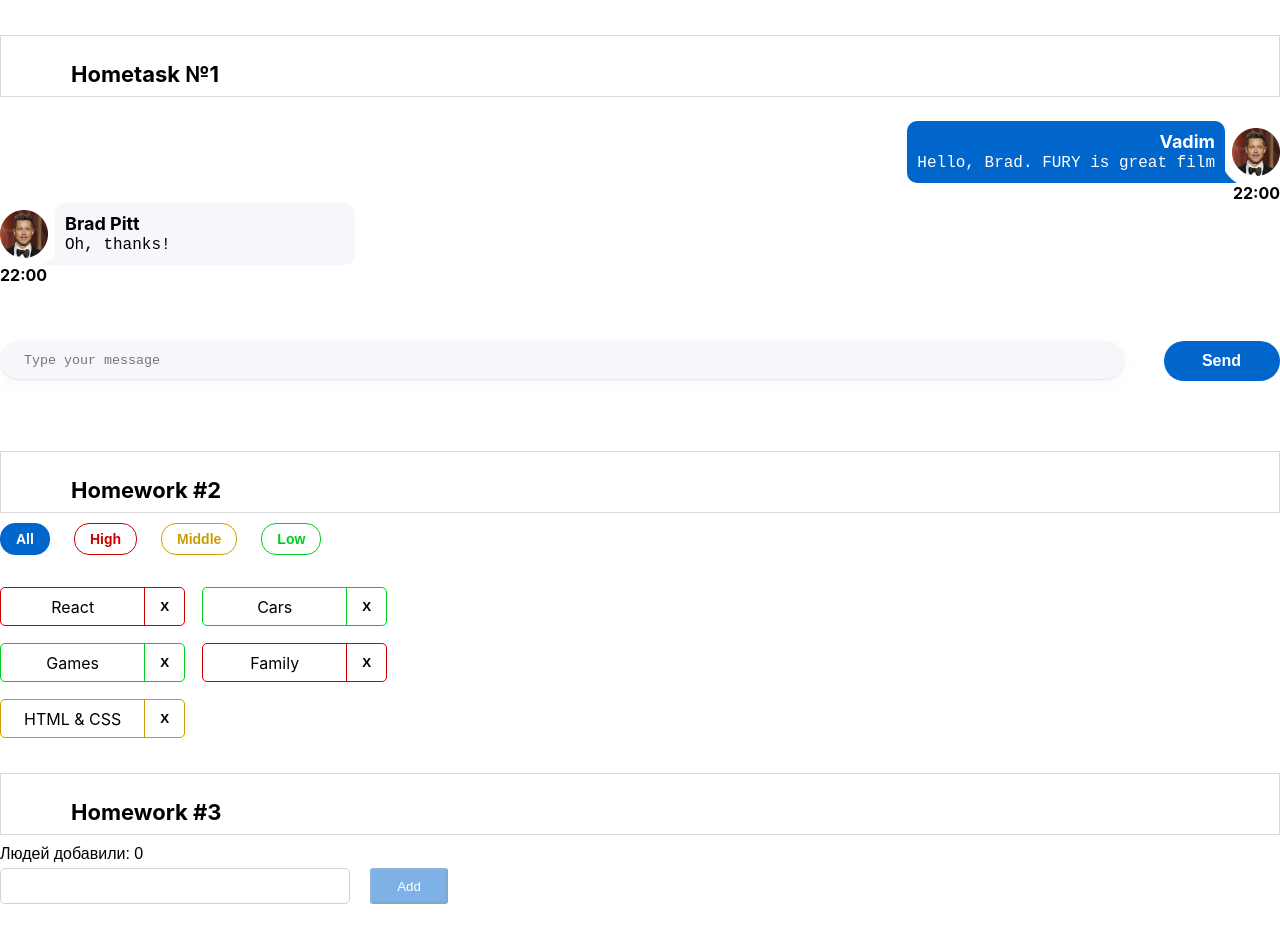
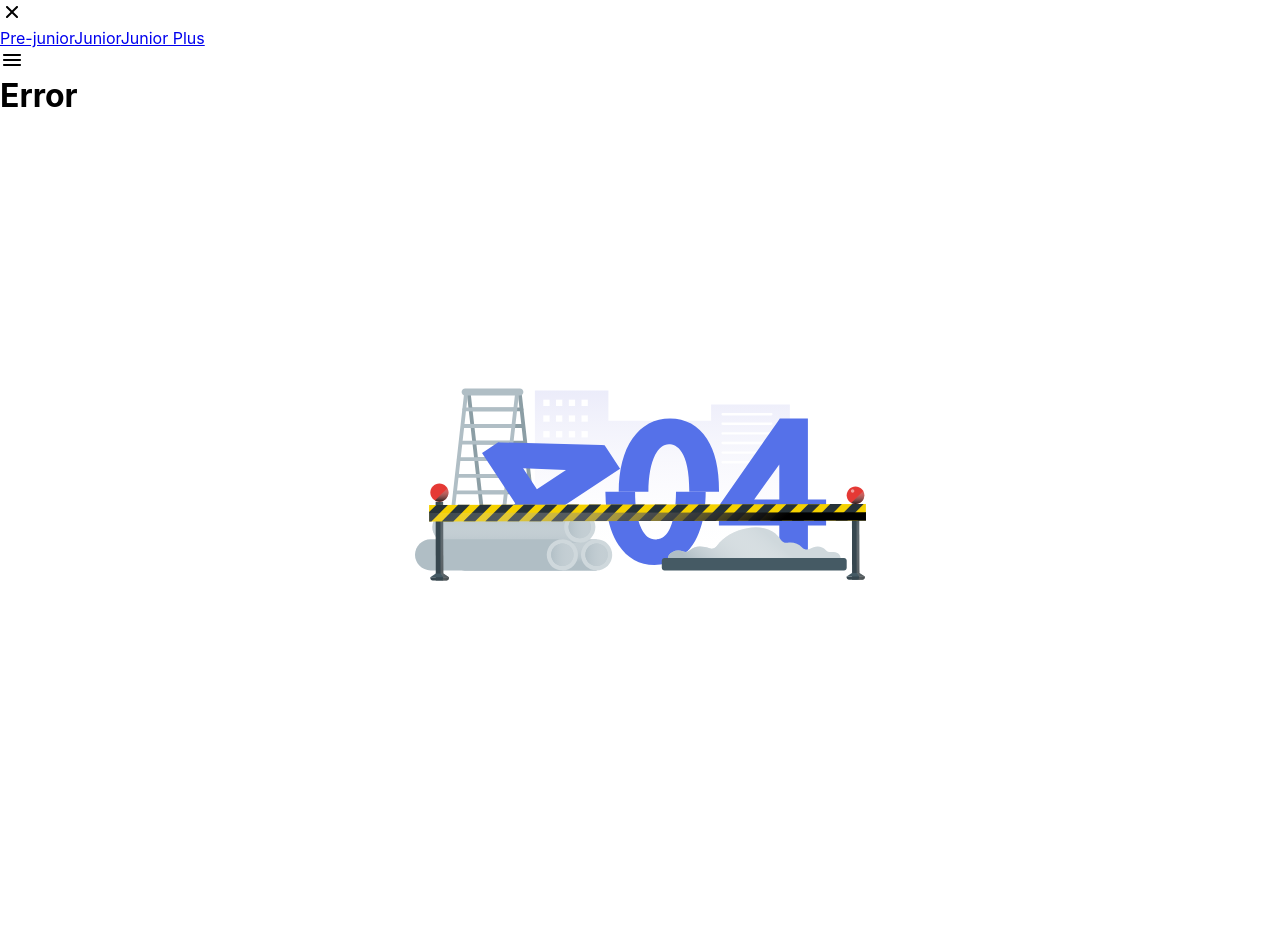
Before and after one commit to vadimcrmnl1/hws2, a React (Create React App) app: page / in a window 1280 px wide. Shown: the top 938 px of the page. After the commit the page ends 855 px from the top, so only its background shows below. Built offline with nearby package versions, Linux system fonts and the light colour scheme.

Commit message:
hws5 - 091122 - 1

```diff
--- a/src/s1-main/App.tsx
+++ b/src/s1-main/App.tsx
@@ -4,17 +4,18 @@ import HW1 from '../s2-homeworks/hw01/HW1'
 import HW2 from "../s2-homeworks/hw02/HW2";
 import HW3 from "../s2-homeworks/hw03/HW3";
 import HW4 from "../s2-homeworks/hw04/HW4";
+import HW5 from "../s2-homeworks/hw05/HW5";
 
 function App() {
     return (
         <div className={s.App}>
-            <HW1/>
-            <HW2/>
-            <HW3/>
-            <HW4/>
+            {/*<HW1/>*/}
+            {/*<HW2/>*/}
+            {/*<HW3/>*/}
+            {/*<HW4/>*/}
 
             {/*при выполнении дз 5 и более - закомментировать здесь дз 1-4, так как они есть внутри дз 5*/}
-            {/*<HW5/>*/}
+            <HW5/>
         </div>
     )
 }
--- a/src/s2-homeworks/hw05/Pages.tsx
+++ b/src/s2-homeworks/hw05/Pages.tsx
@@ -1,5 +1,5 @@
 import React from 'react'
-import { Routes, Route, Navigate } from 'react-router-dom'
+import {Routes, Route, Navigate} from 'react-router-dom'
 import Error404 from './pages/Error404'
 import PreJunior from './pages/PreJunior'
 import Junior from './pages/Junior'
@@ -18,15 +18,16 @@ function Pages() {
             <Routes>
                 {/*роутинг будут писать студенты*/}
                 {/*в начале мы попадаем на страницу '/' и переходим сразу на страницу /pre-junior*/}
-                {/*<Route ...*/}
 
-                {/*роуты для /pre-junior, /junior, /junior-plus*/}
-                {/*<Route ...*/}
-                {/*<Route ...*/}
-                {/*<Route ...*/}
+                <Route path='/pre-junior' element={<PreJunior/>}/>
+                <Route path='/junior' element={<Junior/>}/>
+                <Route path='/junior-plus' element={<JuniorPlus/>}/>
+                <Route path='*' element={<Error404/>}/>
 
-                {/*роут для несуществующей страницы должен отрисовать <Error404 />*/}
-                {/*<Route ...*/}
+
+
+                роут для несуществующей страницы должен отрисовать
+                <Route/>
             </Routes>
         </div>
     )
--- a/src/s2-homeworks/hw05/sidebar/Sidebar.module.css
+++ b/src/s2-homeworks/hw05/sidebar/Sidebar.module.css
@@ -1,10 +1,34 @@
 .sidebar {
 }
-
+.open {
+    display: flex;
+   flex-direction: column;
+color: black;
+    justify-content: flex-start;
+    text-align: center;
+    font-family: 'Montserrat', sans-serif;
+    font-style: normal;
+    font-weight: 600;
+    font-size: 22px;
+    line-height: 27px;
+    /* identical to box height */
+    text-decoration: none;
+}
 .sidebar.open {
+    position: absolute;
+    width: 317px;
+    height: 100%;
+    left: 0px;
+    top: 0px;
+color: black;
+    background: #FFFFFF;
+    box-shadow: 0px 10px 40px rgba(29, 33, 38, 0.13), 0px 1px 2px rgba(29, 33, 38, 0.1);
+    border-radius: 0px;
 }
 
 .background {
+    color: black;
+    z-index: 3;
 }
 
 .nav {
@@ -19,6 +43,9 @@
 .nav a.active {
 }
 .close {
+    position: revert;
+border: none;
+    background: white;
 }
 
 .close img {
--- a/src/s2-homeworks/hw05/sidebar/Sidebar.tsx
+++ b/src/s2-homeworks/hw05/sidebar/Sidebar.tsx
@@ -31,6 +31,7 @@ export const Sidebar: FC<PropsType> = ({open, handleClose}) => {
                         id={'hw5-pre-junior-link'}
                         to={PATH.PRE_JUNIOR}
                         onClick={handleClose}
+                        className={open ? s.open : ''}
                         // className={...} // делает студент
                     >
                         Pre-junior
@@ -39,6 +40,7 @@ export const Sidebar: FC<PropsType> = ({open, handleClose}) => {
                         id={'hw5-junior-link'}
                         to={PATH.JUNIOR}
                         onClick={handleClose}
+                        className={open ? s.open : ''}
                         // className={...} // делает студент
                     >
                         Junior
@@ -47,6 +49,7 @@ export const Sidebar: FC<PropsType> = ({open, handleClose}) => {
                         id={'hw5-junior-plus-link'}
                         to={PATH.JUNIOR_PLUS}
                         onClick={handleClose}
+                        className={open ? s.open : ''}
                         // className={...} // делает студент
                     >
                         Junior Plus
```
